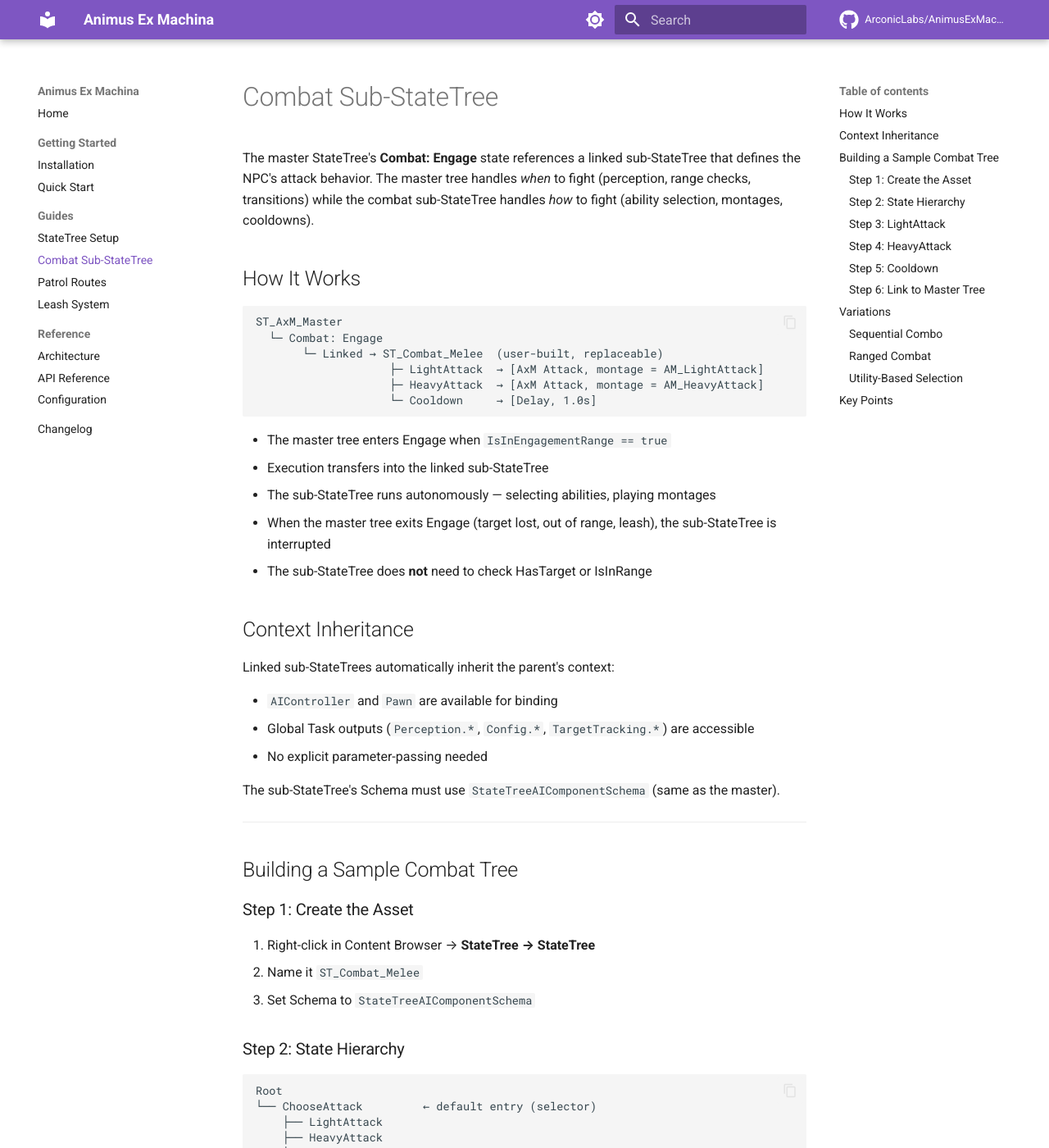
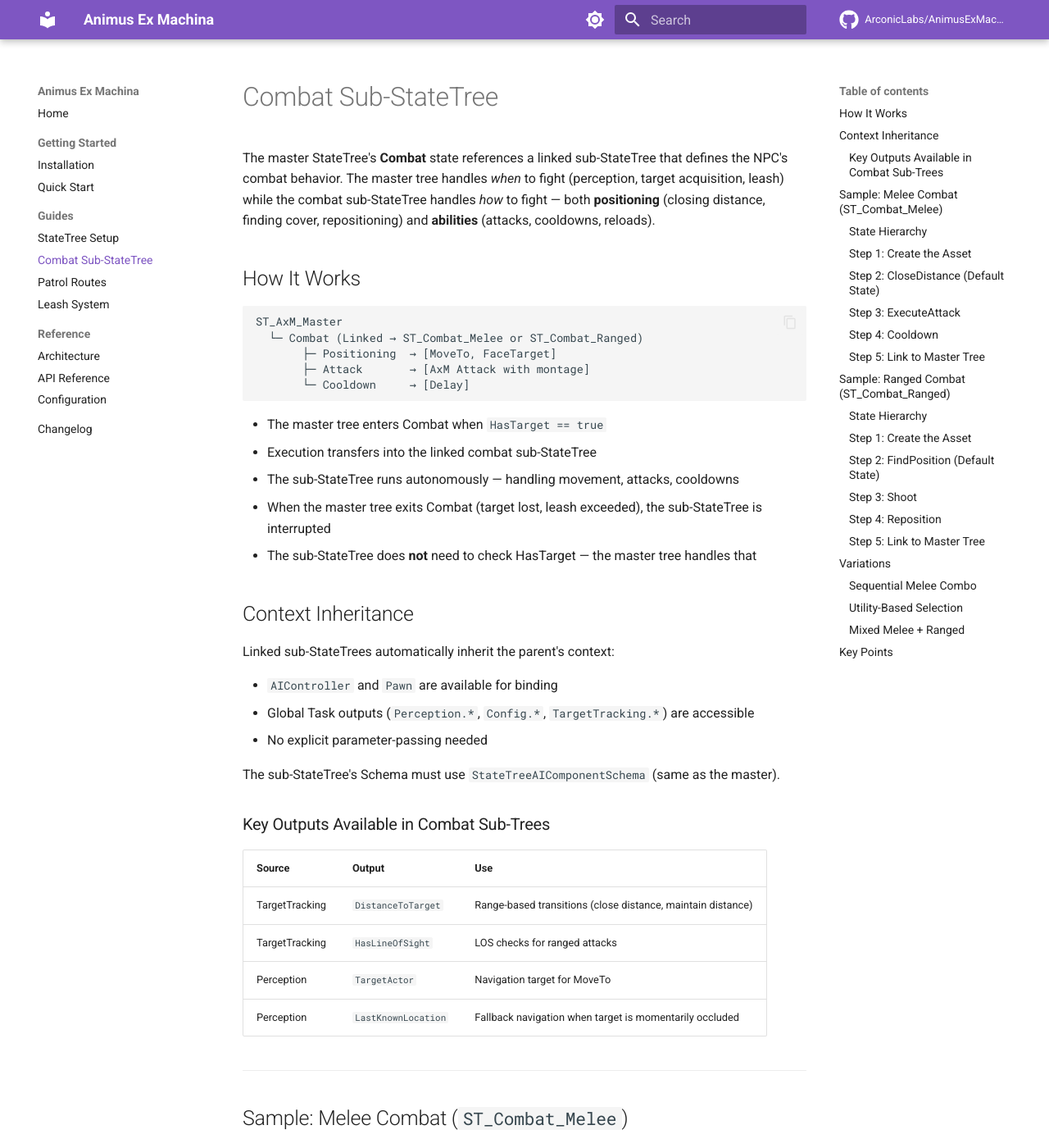
Before and after one commit to ArconicLabs/AnimusExMachina, an MkDocs documentation site: the page built from docs/guides/combat-subtree.md, in a window 1280 px wide and 1400 px high. Shown: the whole window at 82% size. Built offline with MkDocs 1.6.1 and Material for MkDocs 9.7.7, drawn with Linux system fonts in a browser that asks for light colours; comment, search, counter and statistics services are not loaded; some of the changed text lies outside the part shown.

Commit message:
docs: rewrite combat sub-StateTree guide with melee and ranged examples
Combat sub-StateTrees now own both positioning and abilities.
Add complete ST_Combat_Melee (CloseDistance/ExecuteAttack/Cooldown)
and ST_Combat_Ranged (FindPosition/Shoot/Reposition) walkthroughs.

````diff
--- a/docs/guides/combat-subtree.md
+++ b/docs/guides/combat-subtree.md
@@ -1,23 +1,22 @@
 # Combat Sub-StateTree
 
-The master StateTree's **Combat: Engage** state references a linked sub-StateTree that defines the NPC's attack behavior. The master tree handles *when* to fight (perception, range checks, transitions) while the combat sub-StateTree handles *how* to fight (ability selection, montages, cooldowns).
+The master StateTree's **Combat** state references a linked sub-StateTree that defines the NPC's combat behavior. The master tree handles *when* to fight (perception, target acquisition, leash) while the combat sub-StateTree handles *how* to fight — both **positioning** (closing distance, finding cover, repositioning) and **abilities** (attacks, cooldowns, reloads).
 
 ## How It Works
 
 ```
 ST_AxM_Master
-  └─ Combat: Engage
-       └─ Linked → ST_Combat_Melee  (user-built, replaceable)
-                    ├─ LightAttack  → [AxM Attack, montage = AM_LightAttack]
-                    ├─ HeavyAttack  → [AxM Attack, montage = AM_HeavyAttack]
-                    └─ Cooldown     → [Delay, 1.0s]
+  └─ Combat (Linked → ST_Combat_Melee or ST_Combat_Ranged)
+       ├─ Positioning  → [MoveTo, FaceTarget]
+       ├─ Attack       → [AxM Attack with montage]
+       └─ Cooldown     → [Delay]
 ```
 
-- The master tree enters Engage when `IsInEngagementRange == true`
-- Execution transfers into the linked sub-StateTree
-- The sub-StateTree runs autonomously — selecting abilities, playing montages
-- When the master tree exits Engage (target lost, out of range, leash), the sub-StateTree is interrupted
-- The sub-StateTree does **not** need to check HasTarget or IsInRange
+- The master tree enters Combat when `HasTarget == true`
+- Execution transfers into the linked combat sub-StateTree
+- The sub-StateTree runs autonomously — handling movement, attacks, cooldowns
+- When the master tree exits Combat (target lost, leash exceeded), the sub-StateTree is interrupted
+- The sub-StateTree does **not** need to check HasTarget — the master tree handles that
 
 ## Context Inheritance
 
@@ -29,9 +28,29 @@
 
 The sub-StateTree's Schema must use `StateTreeAIComponentSchema` (same as the master).
 
+### Key Outputs Available in Combat Sub-Trees
+
+| Source | Output | Use |
+|---|---|---|
+| TargetTracking | `DistanceToTarget` | Range-based transitions (close distance, maintain distance) |
+| TargetTracking | `HasLineOfSight` | LOS checks for ranged attacks |
+| Perception | `TargetActor` | Navigation target for MoveTo |
+| Perception | `LastKnownLocation` | Fallback navigation when target is momentarily occluded |
+
 ---
 
-## Building a Sample Combat Tree
+## Sample: Melee Combat (`ST_Combat_Melee`)
+
+A melee NPC that closes distance, attacks, then pauses before re-engaging.
+
+### State Hierarchy
+
+```
+Root
+├── CloseDistance (default)    ← move toward target
+├── ExecuteAttack              ← play attack montage
+└── Cooldown                   ← brief pause
+```
 
 ### Step 1: Create the Asset
 
@@ -39,100 +58,208 @@
 2. Name it `ST_Combat_Melee`
 3. Set Schema to `StateTreeAIComponentSchema`
 
-### Step 2: State Hierarchy
+### Step 2: CloseDistance (Default State)
 
-```
-Root
-└── ChooseAttack         ← default entry (selector)
-    ├── LightAttack
-    ├── HeavyAttack
-    └── Cooldown
-```
+Move toward the target until within striking range.
 
-Set `ChooseAttack`'s **Selection Behavior** to **Random**.
+| Task | Field | Bind To |
+|---|---|---|
+| AxM Move To | Controller | `AIController` |
+| | TargetActor | `Perception.TargetActor` |
+| | TargetLocation | `Perception.LastKnownLocation` |
+| | AcceptanceRadius | 50.0 |
+| AxM Face Target | Controller | `AIController` |
+| | TargetActor | `Perception.TargetActor` |
 
-!!! tip "Selection Behavior"
-    **Random** gives variety. **Sequential** gives predictable combos. **Utility** lets you weight attacks based on distance, health, etc.
+**Transitions:**
 
-### Step 3: LightAttack
+| Priority | Trigger | Condition | Target |
+|---|---|---|---|
+| 1 | On Tick | `TargetTracking.DistanceToTarget` **<** `200.0` | → ExecuteAttack |
+| 2 | On State Completed | — | → CloseDistance (self-transition) |
+
+!!! tip "Distance threshold"
+    The `200.0` value is your melee strike range. Use StateTree's built-in property comparison — bind `DistanceToTarget` from the TargetTracking global task and compare it against a literal float. No custom condition node needed.
+
+### Step 3: ExecuteAttack
+
+Play the attack montage.
+
+| Task | Field | Bind To |
+|---|---|---|
+| AxM Face Target | Controller | `AIController` |
+| | TargetActor | `Perception.TargetActor` |
+| AxM Attack | Controller | `AIController` |
+| | AttackMontage | `AM_MeleeAttack` (your montage asset) |
+| | AttackDuration | 1.0 (timer fallback) |
+
+**Transitions:**
+
+| Priority | Trigger | Condition | Target |
+|---|---|---|---|
+| 1 | On State Completed | — | → Cooldown |
+
+### Step 4: Cooldown
+
+Brief pause between attacks. This creates a window the player can exploit.
 
 | Task | Field | Value |
 |---|---|---|
-| AxM Attack | Controller | `AIController` |
-| | AttackMontage | `AM_LightAttack` |
-| | AttackDuration | 0.8 (fallback) |
+| StateTree Delay | Duration | 0.5 |
 
-Transition: **On State Completed** → ChooseAttack
+**Transitions:**
 
-### Step 4: HeavyAttack
+| Priority | Trigger | Condition | Target |
+|---|---|---|---|
+| 1 | On State Completed | — | → CloseDistance |
 
-| Task | Field | Value |
-|---|---|---|
-| AxM Attack | Controller | `AIController` |
-| | AttackMontage | `AM_HeavyAttack` |
-| | AttackDuration | 1.5 (fallback) |
-
-Transition: **On State Completed** → ChooseAttack
-
-### Step 5: Cooldown
-
-| Task | Field | Value |
-|---|---|---|
-| StateTree Delay | Duration | 1.0 |
-
-Transition: **On State Completed** → ChooseAttack
-
-### Step 6: Link to Master Tree
+### Step 5: Link to Master Tree
 
 1. Open `ST_AxM_Master`
-2. Select **Combat: Engage**
+2. Select **Combat**
 3. Set state type to **Linked**
 4. Set **Linked StateTree** to `ST_Combat_Melee`
 
 ---
 
+## Sample: Ranged Combat (`ST_Combat_Ranged`)
+
+A ranged NPC that finds a firing position, shoots, then repositions.
+
+### State Hierarchy
+
+```
+Root
+├── FindPosition (default)    ← move to firing position
+├── Shoot                      ← play ranged attack
+└── Reposition                 ← move to new position
+```
+
+### Step 1: Create the Asset
+
+1. Right-click in Content Browser → **StateTree → StateTree**
+2. Name it `ST_Combat_Ranged`
+3. Set Schema to `StateTreeAIComponentSchema`
+
+### Step 2: FindPosition (Default State)
+
+Move toward the target but maintain distance. The NPC moves to a position within firing range.
+
+| Task | Field | Bind To |
+|---|---|---|
+| AxM Move To | Controller | `AIController` |
+| | TargetActor | `Perception.TargetActor` |
+| | TargetLocation | `Perception.LastKnownLocation` |
+| | AcceptanceRadius | 200.0 |
+| AxM Face Target | Controller | `AIController` |
+| | TargetActor | `Perception.TargetActor` |
+
+**Transitions:**
+
+| Priority | Trigger | Condition | Target |
+|---|---|---|---|
+| 1 | On Tick | `TargetTracking.DistanceToTarget` **<** `1000.0` **AND** `TargetTracking.HasLineOfSight` **==** `true` | → Shoot |
+| 2 | On State Completed | — | → FindPosition (self-transition) |
+
+!!! tip "Firing range"
+    The `1000.0` value is your max engagement distance. Bind both `DistanceToTarget` and `HasLineOfSight` from TargetTracking. The NPC only fires when it has a clear shot within range.
+
+### Step 3: Shoot
+
+Fire at the target.
+
+| Task | Field | Bind To |
+|---|---|---|
+| AxM Face Target | Controller | `AIController` |
+| | TargetActor | `Perception.TargetActor` |
+| AxM Attack | Controller | `AIController` |
+| | AttackMontage | `AM_RangedAttack` (your ranged montage) |
+| | AttackDuration | 1.5 (timer fallback) |
+
+**Transitions:**
+
+| Priority | Trigger | Condition | Target |
+|---|---|---|---|
+| 1 | On State Completed | — | → Reposition |
+
+!!! note "Projectile spawning"
+    The AxM Attack task handles montage playback. To spawn a projectile, add an **Anim Notify** on the montage at the fire frame. Your game code handles the projectile spawn via standard UE Anim Notify callbacks — the plugin doesn't need to know about it.
+
+### Step 4: Reposition
+
+Move to a new position after firing. This prevents the NPC from being a stationary target.
+
+| Task | Field | Bind To |
+|---|---|---|
+| AxM Move To | Controller | `AIController` |
+| | TargetActor | `Perception.TargetActor` |
+| | TargetLocation | `Perception.LastKnownLocation` |
+| | AcceptanceRadius | 100.0 |
+
+**Transitions:**
+
+| Priority | Trigger | Condition | Target |
+|---|---|---|---|
+| 1 | On State Completed | — | → FindPosition |
+
+!!! tip "Advanced repositioning"
+    For smarter repositioning, replace the basic MoveTo with an EQS query that finds cover points or flanking positions. Create a custom state task that runs an EQS query and navigates to the best result.
+
+### Step 5: Link to Master Tree
+
+1. Open `ST_AxM_Master`
+2. Select **Combat**
+3. Set state type to **Linked**
+4. Set **Linked StateTree** to `ST_Combat_Ranged`
+
+---
+
 ## Variations
 
-### Sequential Combo
+### Sequential Melee Combo
 
 ```
-ChooseAttack (Sequential)
+Root (Sequential selection)
 ├── LightAttack    ← first hit
 ├── LightAttack    ← second hit
 ├── HeavyAttack    ← finisher
 └── Cooldown       ← recovery
 ```
 
-A predictable 3-hit combo with a cooldown window the player can exploit.
-
-### Ranged Combat
-
-```
-ChooseAttack (Random)
-├── FireProjectile  → [custom task: spawn projectile]
-├── Reload          → [AxM Attack with reload montage]
-└── Reposition      → [AxM Move To with EQS cover point]
-```
-
-Ranged enemies can include movement between shots.
+Set the root's **Selection Behavior** to **Sequential**. Each state transitions to the next on completion, creating a predictable combo pattern the player can learn.
 
 ### Utility-Based Selection
 
 ```
-ChooseAttack (Utility)
+Root
 ├── HeavyAttack    ← condition: DistanceToTarget < 100
 ├── LightAttack    ← condition: DistanceToTarget < 200
-└── Cooldown       ← always available (lowest weight)
+├── CloseDistance   ← condition: DistanceToTarget >= 200
+└── Cooldown       ← always available (lowest priority)
 ```
 
-The NPC prefers heavy attacks at close range.
+Use conditions on each state to evaluate which attack to use based on current range. Closer = heavier attacks.
+
+### Mixed Melee + Ranged
+
+```
+Root
+├── CloseDistance       ← when far from target
+├── MeleeAttack        ← condition: DistanceToTarget < 200
+├── ThrowProjectile    ← condition: DistanceToTarget > 500 && HasLineOfSight
+└── Cooldown
+```
+
+An NPC with both melee and ranged abilities selects based on distance.
 
 ---
 
 ## Key Points
 
-- **Montage per state** — Each ability sets its own `AttackMontage` on the AxM Attack task. The montage never passes to the master tree.
+- **Positioning in the sub-tree** — The combat sub-StateTree owns both movement and abilities. The master tree only decides *whether* to fight, not *how*.
+- **Montage per state** — Each ability state sets its own `AttackMontage` on the AxM Attack task. Different attacks use different montages.
 - **Timer fallback** — Leave `AttackMontage` empty to use the `AttackDuration` timer. Useful for prototyping before montage assets are ready.
-- **Master owns transitions** — The sub-StateTree loops indefinitely. The master tree interrupts it when conditions change.
+- **Master owns exit transitions** — The sub-StateTree loops indefinitely. The master tree interrupts it when conditions change (target lost, leash exceeded).
 - **One sub-tree per archetype** — Different NPC types reference different combat sub-StateTrees. A melee grunt uses `ST_Combat_Melee`, a ranged archer uses `ST_Combat_Ranged`.
-- **Anim Notifies** — For gameplay events during montages (damage application, VFX, sound), use Anim Notifies on the montage asset. The AxM Attack task handles playback; your game code handles effects via standard UE Anim Notify callbacks.
+- **DistanceToTarget for range** — Bind `TargetTracking.DistanceToTarget` in the sub-tree for range-based transitions. Compare against literal floats using StateTree's built-in property comparisons.
+- **Anim Notifies for effects** — For gameplay events during montages (damage application, VFX, sound, projectile spawning), use Anim Notifies on the montage asset. The AxM Attack task handles playback; your game code handles effects via standard UE Anim Notify callbacks.
````
